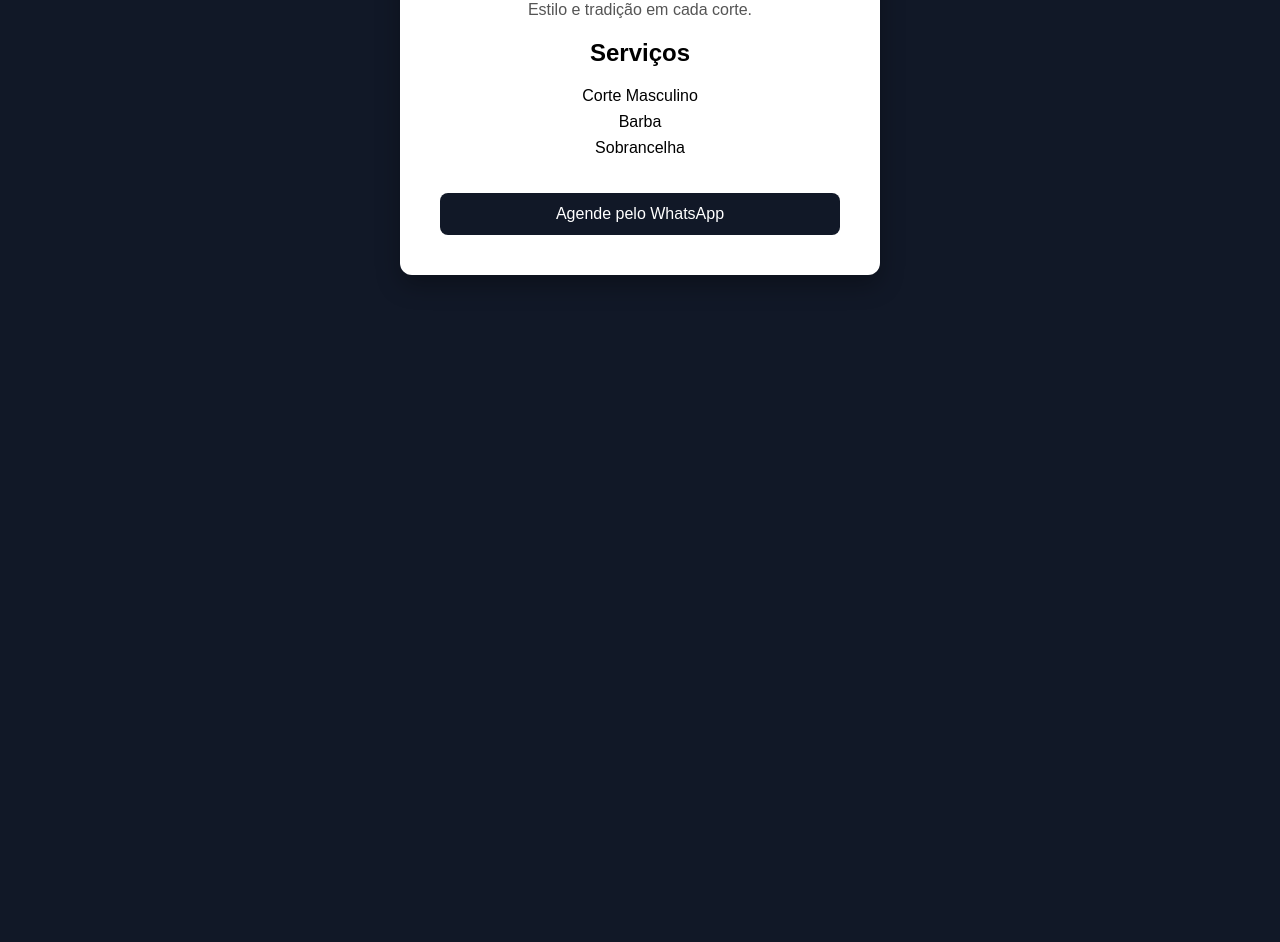
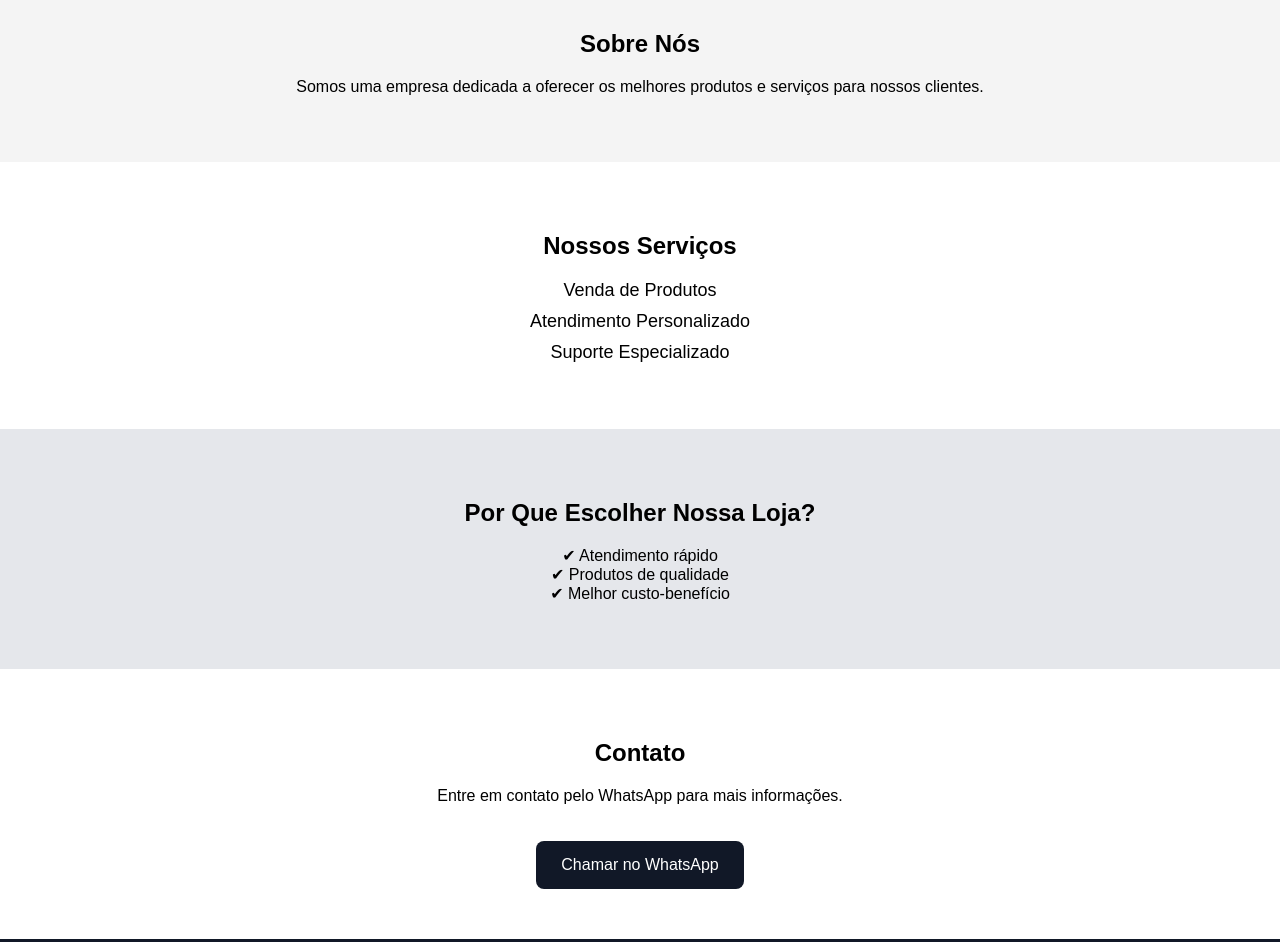
Before and after one commit to FranchescoMartinelliDev/barbearia-elite, a plain HTML site: page index.html in a window 1280 px wide. Shown: the part 319-1261 px from the top of the page. Before the commit the page ends 800 px from the top, so only its background shows below. Drawn offline with Linux system fonts and the light colour scheme.

Commit message:
index.html

```diff
--- a/index.html
+++ b/index.html
@@ -1,79 +1,121 @@
 <!DOCTYPE html>
 <html>
 <head>
-    <title>Barbearia Elite</title>
+    <title>Loja Modelo Digital</title>
 
     <style>
         body {
+            margin: 0;
             font-family: Arial, sans-serif;
-            background-color: #111827;
-            display: flex;
-            justify-content: center;
-            align-items: center;
-            height: 100vh;
-            margin: 0;
+            background-color: #f4f4f4;
         }
 
-        .container {
-            background: white;
-            padding: 40px;
-            border-radius: 12px;
-            width: 400px;
+        header {
+            background: #111827;
+            color: white;
+            padding: 60px 20px;
             text-align: center;
-            box-shadow: 0 10px 25px rgba(0,0,0,0.3);
         }
 
-        h1 {
-            margin-bottom: 10px;
+        header h1 {
+            margin: 0;
+            font-size: 36px;
         }
 
-        p {
-            color: #555;
+        header p {
+            margin-top: 10px;
+            font-size: 18px;
         }
 
-        ul {
+        section {
+            padding: 50px 20px;
+            text-align: center;
+        }
+
+        .servicos {
+            background: white;
+        }
+
+        .servicos ul {
             list-style: none;
             padding: 0;
         }
 
-        li {
-            margin: 8px 0;
+        .servicos li {
+            margin: 10px 0;
+            font-size: 18px;
+        }
+
+        .diferenciais {
+            background: #e5e7eb;
+        }
+
+        .contato {
+            background: white;
         }
 
         button {
-            margin-top: 20px;
-            background-color: #111827;
+            background: #111827;
             color: white;
             border: none;
-            padding: 12px 20px;
+            padding: 15px 25px;
             font-size: 16px;
             border-radius: 8px;
             cursor: pointer;
-            width: 100%;
+            margin-top: 20px;
         }
 
         button:hover {
-            background-color: #374151;
+            background: #374151;
+        }
+
+        footer {
+            background: #111827;
+            color: white;
+            text-align: center;
+            padding: 20px;
         }
     </style>
+</head>
 
-</head>
 <body>
 
-    <div class="container">
-        <h1>Barbearia Elite</h1>
-        <p>Estilo e tradição em cada corte.</p>
+<header>
+    <h1>Loja Modelo Digital</h1>
+    <p>Qualidade, confiança e atendimento diferenciado.</p>
+    <button>Fale Conosco</button>
+</header>
 
-        <h2>Serviços</h2>
+<section>
+    <h2>Sobre Nós</h2>
+    <p>Somos uma empresa dedicada a oferecer os melhores produtos e serviços para nossos clientes.</p>
+</section>
 
-        <ul>
-            <li>Corte Masculino</li>
-            <li>Barba</li>
-            <li>Sobrancelha</li>
-        </ul>
+<section class="servicos">
+    <h2>Nossos Serviços</h2>
+    <ul>
+        <li>Venda de Produtos</li>
+        <li>Atendimento Personalizado</li>
+        <li>Suporte Especializado</li>
+    </ul>
+</section>
 
-        <button>Agende pelo WhatsApp</button>
-    </div>
+<section class="diferenciais">
+    <h2>Por Que Escolher Nossa Loja?</h2>
+    <p>✔ Atendimento rápido<br>
+       ✔ Produtos de qualidade<br>
+       ✔ Melhor custo-benefício</p>
+</section>
+
+<section class="contato">
+    <h2>Contato</h2>
+    <p>Entre em contato pelo WhatsApp para mais informações.</p>
+    <button>Chamar no WhatsApp</button>
+</section>
+
+<footer>
+    © 2026 Loja Modelo Digital - Todos os direitos reservados.
+</footer>
 
 </body>
 </html>
```
